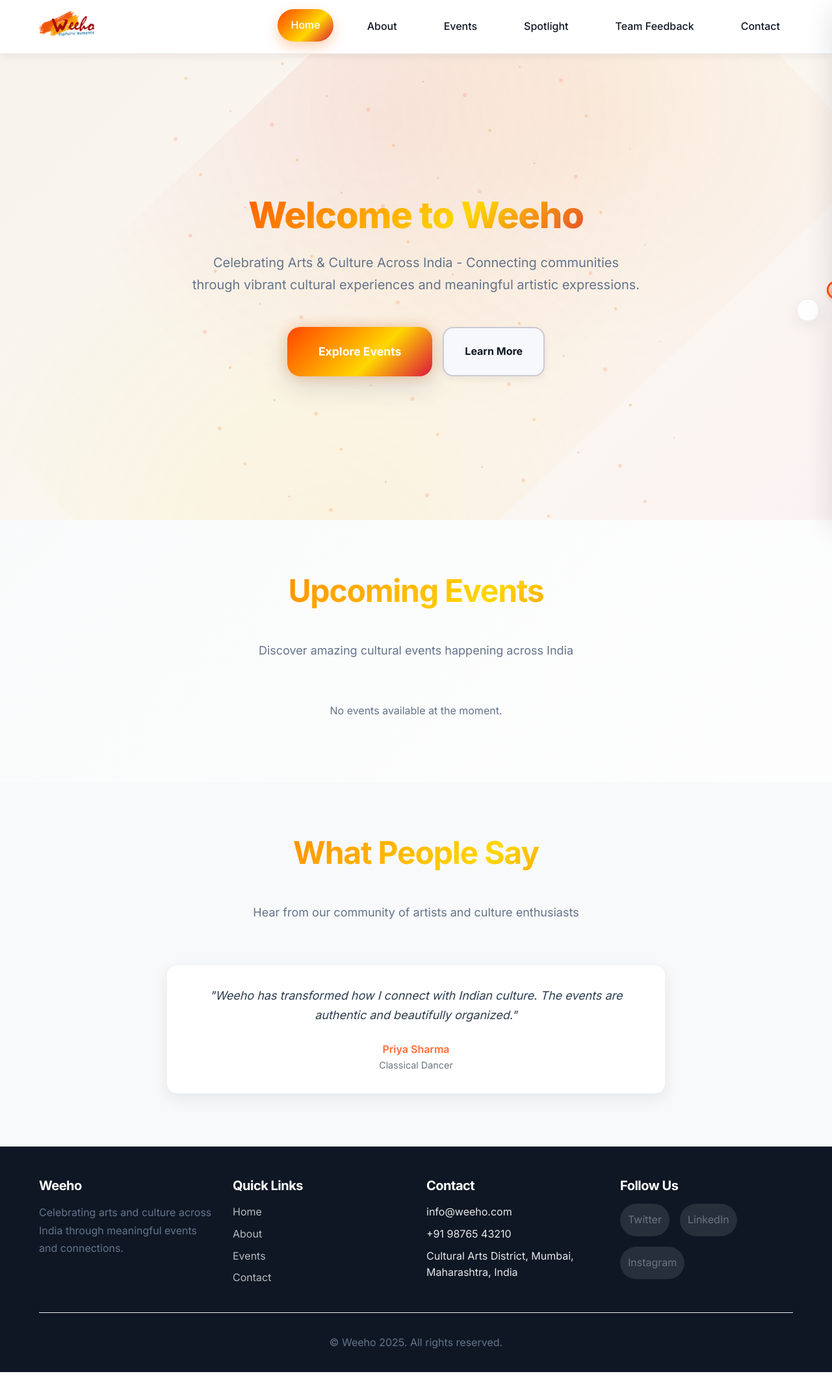
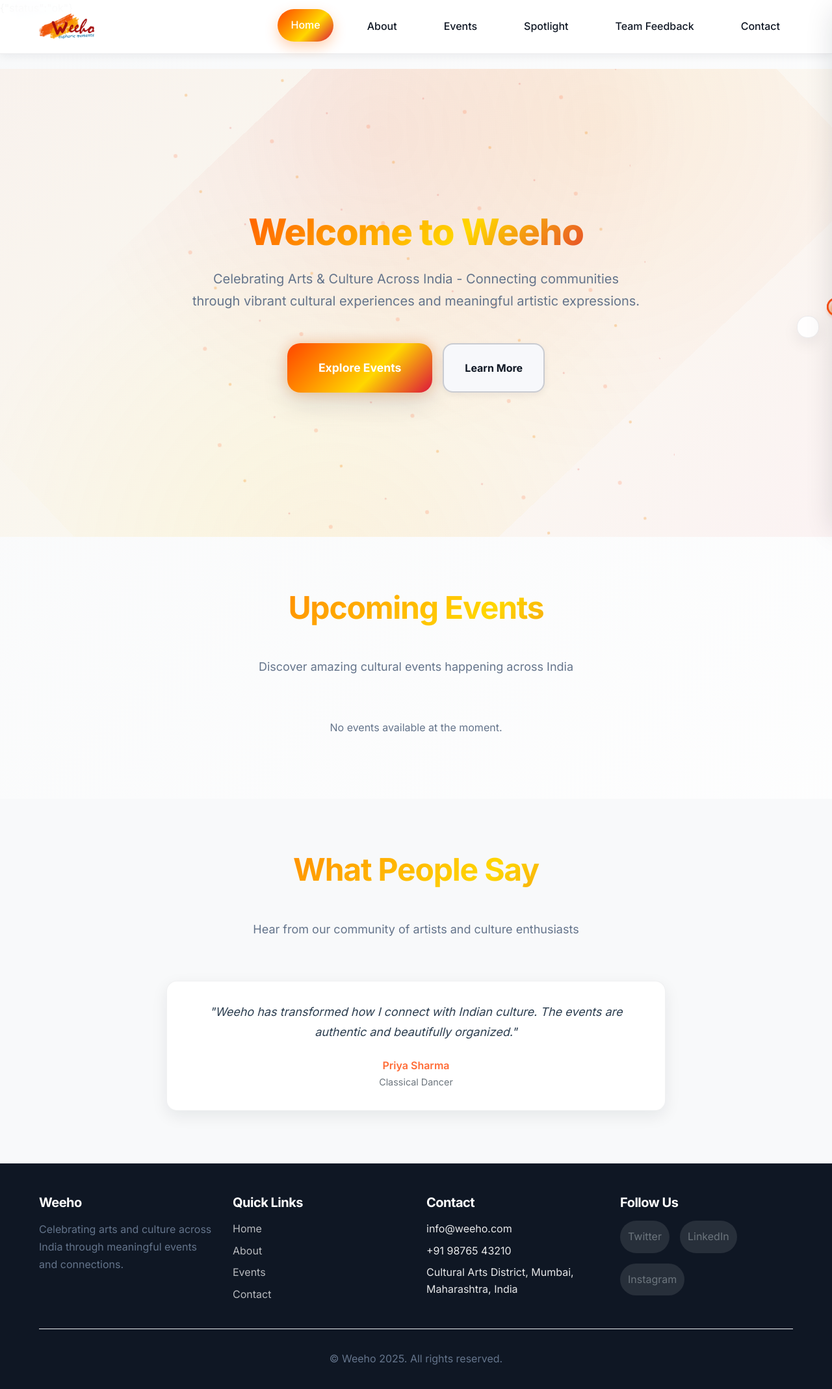
Before and after one commit to Himanshu-kashyap11/weeho, a PHP site: page /we/ in a window 1280 px wide. Shown: the whole page at 65% size. Before the commit the page ends 2111 px from the top, so only its background shows below. Run offline with PHP 8.4, Linux system fonts and the light colour scheme; data that the repository does not hold is empty.

Commit message:
Update index.php

```diff
--- a/index.php
+++ b/index.php
@@ -1,4 +1,5 @@
 <?php require_once 'config.php'; ?>
+<?php echo json_encode(['status' => 'ok']); ?>
 <!DOCTYPE html>
 <html lang="en">
 <head>
```
